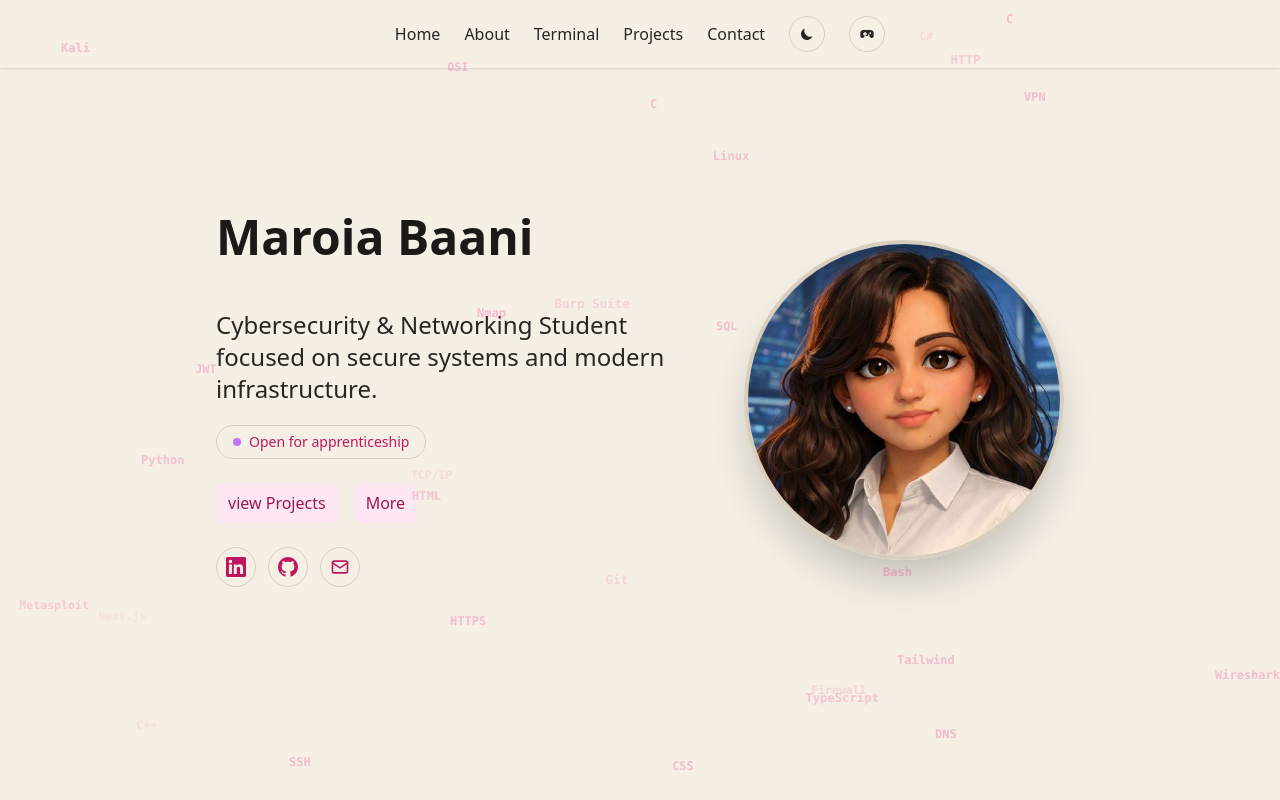
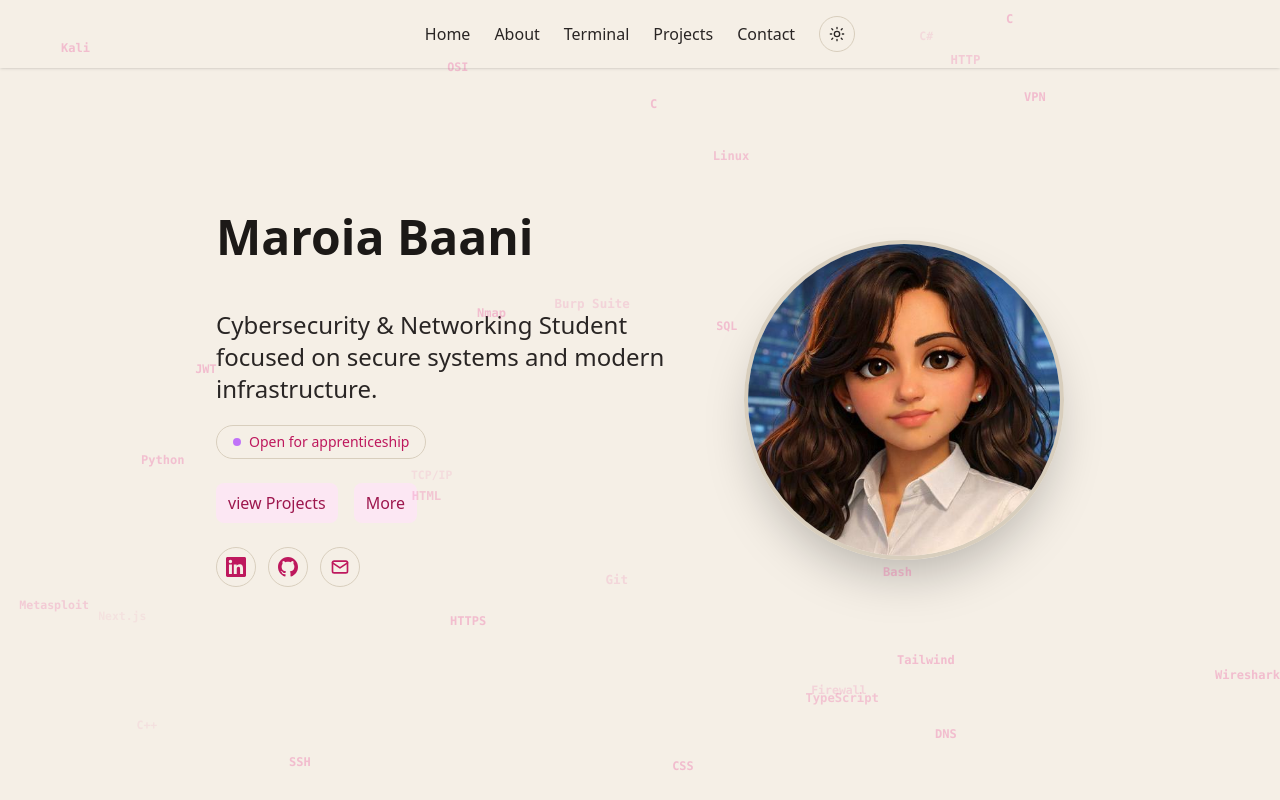
Before and after one commit to briw4/portfolio, a Next.js app: page / in a window 1280 px wide. Built offline with nearby package versions, Linux system fonts and the light colour scheme.

Commit message:
Merge theme and style toggles into one 3-mode button, default to cyber
- Replace ThemeToggle and StyleToggle with a single ModeToggle that
  cycles cyber -> dark -> light
- New visitors now land on the green cyber (pixel) mode by default
- Store the choice under a single localStorage key 'mode'

```diff
--- a/app/layout.tsx
+++ b/app/layout.tsx
@@ -1,6 +1,5 @@
 import "./globals.css";
-import ThemeToggle from "@/components/ui/ThemeToggle";
-import StyleToggle from "@/components/ui/StyleToggle";
+import ModeToggle from "@/components/ui/ModeToggle";
 
 export const metadata = {
   title: 'Portfolio',
@@ -9,10 +8,9 @@ export const metadata = {
 
 const themeInitScript = `
   try {
-    const stored = localStorage.getItem('theme');
-    const dark = stored ? stored === 'dark' : window.matchMedia('(prefers-color-scheme: dark)').matches;
-    document.documentElement.classList.toggle('dark', dark);
-    document.documentElement.classList.toggle('pixel', localStorage.getItem('style') === 'pixel');
+    const mode = localStorage.getItem('mode') || 'cyber';
+    document.documentElement.classList.toggle('pixel', mode === 'cyber');
+    document.documentElement.classList.toggle('dark', mode === 'dark');
   } catch (e) {}
 `;
 
@@ -34,8 +32,7 @@ export default function RootLayout({
             <a href="#terminal" className="transition-shadow duration-300 hover:[text-shadow:0_0_10px_rgb(var(--accent)/0.8)] hover:text-[var(--accent-text)]">Terminal</a>
             <a href="#projects" className="transition-shadow duration-300 hover:[text-shadow:0_0_10px_rgb(var(--accent)/0.8)] hover:text-[var(--accent-text)]">Projects</a>
             <a href="#contact" className="transition-shadow duration-300 hover:[text-shadow:0_0_10px_rgb(var(--accent)/0.8)] hover:text-[var(--accent-text)]">Contact</a>
-            <ThemeToggle />
-            <StyleToggle />
+            <ModeToggle />
           </div>
         </nav>
         <main className="pt-16">
--- /dev/null
+++ b/components/ui/ModeToggle.tsx
@@ -0,0 +1,58 @@
+"use client";
+
+import { useEffect, useState } from "react";
+
+type Mode = "cyber" | "dark" | "light";
+
+const nextMode: Record<Mode, Mode> = {
+  cyber: "dark",
+  dark: "light",
+  light: "cyber",
+};
+
+export default function ModeToggle() {
+  const [mode, setMode] = useState<Mode>("cyber");
+
+  useEffect(() => {
+    // Reads the classes the inline init script already applied pre-hydration;
+    // the server can't know this, so syncing here (not deriving it) is required.
+    const root = document.documentElement.classList;
+    // eslint-disable-next-line react-hooks/set-state-in-effect
+    setMode(root.contains("pixel") ? "cyber" : root.contains("dark") ? "dark" : "light");
+  }, []);
+
+  function cycle() {
+    const next = nextMode[mode];
+    setMode(next);
+    document.documentElement.classList.toggle("pixel", next === "cyber");
+    document.documentElement.classList.toggle("dark", next === "dark");
+    localStorage.setItem("mode", next);
+  }
+
+  return (
+    <button
+      onClick={cycle}
+      aria-label={`Switch to ${nextMode[mode]} mode`}
+      title={`Switch to ${nextMode[mode]} mode`}
+      className="flex items-center justify-center w-9 h-9 border border-[var(--card-border)] rounded-full transition-shadow duration-300 hover:shadow-[0_0_14px_3px_rgb(var(--accent)/0.5)]"
+    >
+      {mode === "cyber" ? (
+        <svg viewBox="0 0 24 24" className="w-4 h-4" fill="currentColor">
+          <path d="M7 6a5 5 0 0 0-5 5v4a3 3 0 0 0 3 3c1.06 0 2.04-.55 2.6-1.45L8.87 15h6.26l1.27 1.55A3.06 3.06 0 0 0 19 18a3 3 0 0 0 3-3v-4a5 5 0 0 0-5-5H7zm1 3h2v2h2v2h-2v2H8v-2H6v-2h2V9zm9 .5a1.25 1.25 0 1 1 0 2.5 1.25 1.25 0 0 1 0-2.5zm-2.5 3a1.25 1.25 0 1 1 0 2.5 1.25 1.25 0 0 1 0-2.5z" />
+        </svg>
+      ) : mode === "dark" ? (
+        <svg viewBox="0 0 24 24" className="w-4 h-4" fill="currentColor">
+          <path d="M20.354 15.354A9 9 0 0 1 8.646 3.646 9.003 9.003 0 1 0 20.354 15.354z" />
+        </svg>
+      ) : (
+        <svg viewBox="0 0 24 24" className="w-4 h-4" fill="none" stroke="currentColor" strokeWidth="2">
+          <circle cx="12" cy="12" r="4" />
+          <path
+            strokeLinecap="round"
+            d="M12 2v2M12 20v2M4 12H2M22 12h-2M5.6 5.6 4.2 4.2M19.8 19.8l-1.4-1.4M5.6 18.4 4.2 19.8M19.8 4.2l-1.4 1.4"
+          />
+        </svg>
+      )}
+    </button>
+  );
+}
--- a/components/ui/StyleToggle.tsx
+++ /dev/null
@@ -1,39 +0,0 @@
-"use client";
-
-import { useEffect, useState } from "react";
-
-export default function StyleToggle() {
-  const [isPixel, setIsPixel] = useState(false);
-
-  useEffect(() => {
-    // Reads the class the inline style script already applied pre-hydration;
-    // the server can't know this, so syncing here (not deriving it) is required.
-    // eslint-disable-next-line react-hooks/set-state-in-effect
-    setIsPixel(document.documentElement.classList.contains("pixel"));
-    // The theme toggle can also remove the pixel class — keep the icon in sync.
-    const observer = new MutationObserver(() => {
-      setIsPixel(document.documentElement.classList.contains("pixel"));
-    });
-    observer.observe(document.documentElement, { attributes: true, attributeFilter: ["class"] });
-    return () => observer.disconnect();
-  }, []);
-
-  function toggle() {
-    const next = !isPixel;
-    setIsPixel(next);
-    document.documentElement.classList.toggle("pixel", next);
-    localStorage.setItem("style", next ? "pixel" : "classic");
-  }
-
-  return (
-    <button
-      onClick={toggle}
-      aria-label="Toggle pixel style"
-      className="flex items-center justify-center w-9 h-9 border border-[var(--card-border)] rounded-full transition-shadow duration-300 hover:shadow-[0_0_14px_3px_rgb(var(--accent)/0.5)]"
-    >
-      <svg viewBox="0 0 24 24" className="w-4 h-4" fill="currentColor">
-        <path d="M7 6a5 5 0 0 0-5 5v4a3 3 0 0 0 3 3c1.06 0 2.04-.55 2.6-1.45L8.87 15h6.26l1.27 1.55A3.06 3.06 0 0 0 19 18a3 3 0 0 0 3-3v-4a5 5 0 0 0-5-5H7zm1 3h2v2h2v2h-2v2H8v-2H6v-2h2V9zm9 .5a1.25 1.25 0 1 1 0 2.5 1.25 1.25 0 0 1 0-2.5zm-2.5 3a1.25 1.25 0 1 1 0 2.5 1.25 1.25 0 0 1 0-2.5z" />
-      </svg>
-    </button>
-  );
-}
--- a/components/ui/ThemeToggle.tsx
+++ /dev/null
@@ -1,46 +0,0 @@
-"use client";
-
-import { useEffect, useState } from "react";
-
-export default function ThemeToggle() {
-  const [isDark, setIsDark] = useState(false);
-
-  useEffect(() => {
-    // Reads the class the inline theme script already applied pre-hydration;
-    // the server can't know this, so syncing here (not deriving it) is required.
-    // eslint-disable-next-line react-hooks/set-state-in-effect
-    setIsDark(document.documentElement.classList.contains("dark"));
-  }, []);
-
-  function toggle() {
-    const next = !isDark;
-    setIsDark(next);
-    document.documentElement.classList.toggle("dark", next);
-    localStorage.setItem("theme", next ? "dark" : "light");
-    // Picking a classic theme always leaves pixel mode
-    document.documentElement.classList.remove("pixel");
-    localStorage.setItem("style", "classic");
-  }
-
-  return (
-    <button
-      onClick={toggle}
-      aria-label="Toggle theme"
-      className="flex items-center justify-center w-9 h-9 border border-[var(--card-border)] rounded-full transition-shadow duration-300 hover:shadow-[0_0_14px_3px_rgb(var(--accent)/0.5)]"
-    >
-      {isDark ? (
-        <svg viewBox="0 0 24 24" className="w-4 h-4" fill="none" stroke="currentColor" strokeWidth="2">
-          <circle cx="12" cy="12" r="4" />
-          <path
-            strokeLinecap="round"
-            d="M12 2v2M12 20v2M4 12H2M22 12h-2M5.6 5.6 4.2 4.2M19.8 19.8l-1.4-1.4M5.6 18.4 4.2 19.8M19.8 4.2l-1.4 1.4"
-          />
-        </svg>
-      ) : (
-        <svg viewBox="0 0 24 24" className="w-4 h-4" fill="currentColor">
-          <path d="M20.354 15.354A9 9 0 0 1 8.646 3.646 9.003 9.003 0 1 0 20.354 15.354z" />
-        </svg>
-      )}
-    </button>
-  );
-}
```
